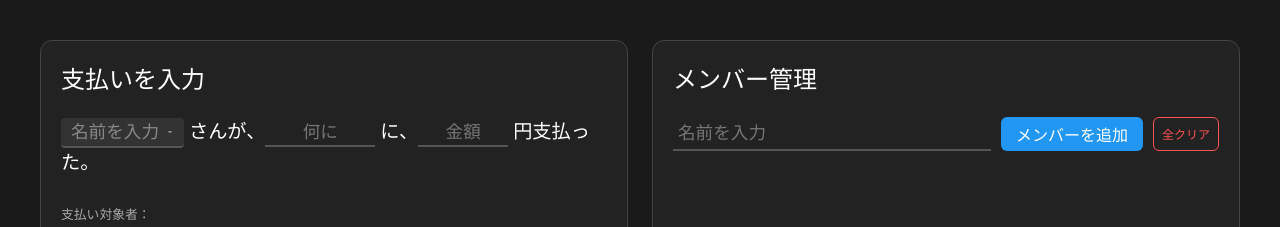
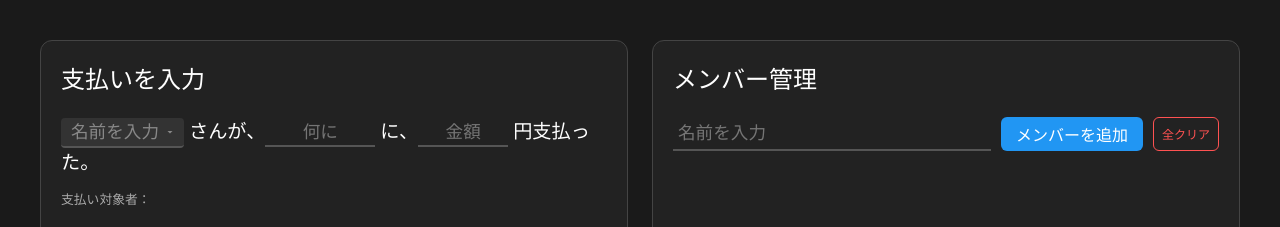
Before and after one commit to Mishima-Hiromi/split-bills-app, a React (Vite) app: page / in a window 1280 px wide. Shown: the top 227 px of the page. Built offline with nearby package versions, Linux system fonts and the light colour scheme.

Commit message:
レイアウトを調整

```diff
--- a/public/sw.js
+++ b/public/sw.js
@@ -1,4 +1,4 @@
-const CACHE_NAME = "split-bill-app-v1.8";
+const CACHE_NAME = "split-bill-app-v1.9";
 // オフラインで表示するために必要なファイルの一覧
 const urlsToCache = ["index.html", "manifest.json", "logo512.png"];
 
--- a/src/App.jsx
+++ b/src/App.jsx
@@ -138,7 +138,7 @@ function App() {
       gap: "24px",
       alignItems: "stretch",
       height: isMobile ? "auto" : "420px",
-      maxHeight: isMobile ? "calc(100vh - 200px)" : "420px",
+      maxHeight: isMobile ? "400px" : "420px",
       overflowY: "auto", // 縦方向に溢れたらスクロールバーを出す
       overflowX: "hidden", // 横方向ははみ出させない
     },
--- a/src/components/HistoryList.jsx
+++ b/src/components/HistoryList.jsx
@@ -8,8 +8,6 @@ function HistoryList({ isMobile, payments, onDelete }) {
     border: "1px solid #444",
     borderRadius: "12px",
     backgroundColor: "#222",
-    height: payments.length <= 3 ? "auto" : isMobile ? "100px" : "300px",
-    overflowY: "auto", // ここでスクロール
   };
 
   const titleStyle = {
@@ -55,7 +53,14 @@ function HistoryList({ isMobile, payments, onDelete }) {
   return (
     <section style={sectionStyle}>
       <h3 style={titleStyle}>支払い履歴</h3>
-      <div style={{ display: "flex", flexDirection: "column" }}>
+      <div
+        style={{
+          display: "flex",
+          flexDirection: "column",
+          height: payments.length <= 3 ? "auto" : isMobile ? "100px" : "300px",
+          overflowY: "auto",
+        }}
+      >
         {payments.map((p) => (
           <div key={p.id} style={itemStyle}>
             <div style={{ flex: 1 }}>
--- a/src/components/PaymentForm.jsx
+++ b/src/components/PaymentForm.jsx
@@ -82,7 +82,12 @@ function PaymentForm({
     <section style={sectionStyle}>
       <h2 style={{ marginTop: "0px", marginBottom: "20px" }}>支払いを入力</h2>
       <div
-        style={{ marginTop: "0px", marginBottom: "15px", fontSize: "1.2rem" }}
+        style={{
+          marginTop: "0px",
+          marginBottom: "10px",
+          fontSize: "1.2rem",
+          maxHeight: "50px",
+        }}
       >
         {/* 誰が */}
         <select
--- a/src/components/SettlementResult.jsx
+++ b/src/components/SettlementResult.jsx
@@ -78,8 +78,6 @@ function SettlementResult({ isMobile, members = [], payments = [] }) {
     padding: "20px",
     border: "2px solid #2196f3",
     borderRadius: "12px",
-    height: results.length <= 4 ? "auto" : isMobile ? "250px" : "250px",
-    overflowY: "auto", // ここでスクロール
   };
 
   const resultRowStyle = {
@@ -124,7 +122,15 @@ function SettlementResult({ isMobile, members = [], payments = [] }) {
         </button>
       </div>
 
-      <div style={{ display: "flex", flexDirection: "column", gap: "10px" }}>
+      <div
+        style={{
+          display: "flex",
+          flexDirection: "column",
+          gap: "10px",
+          height: results.length <= 4 ? "auto" : isMobile ? "200px" : "200px",
+          overflowY: "auto",
+        }}
+      >
         {results.length > 0 ? (
           results.map((res, i) => (
             <div key={i} style={resultRowStyle}>
```
